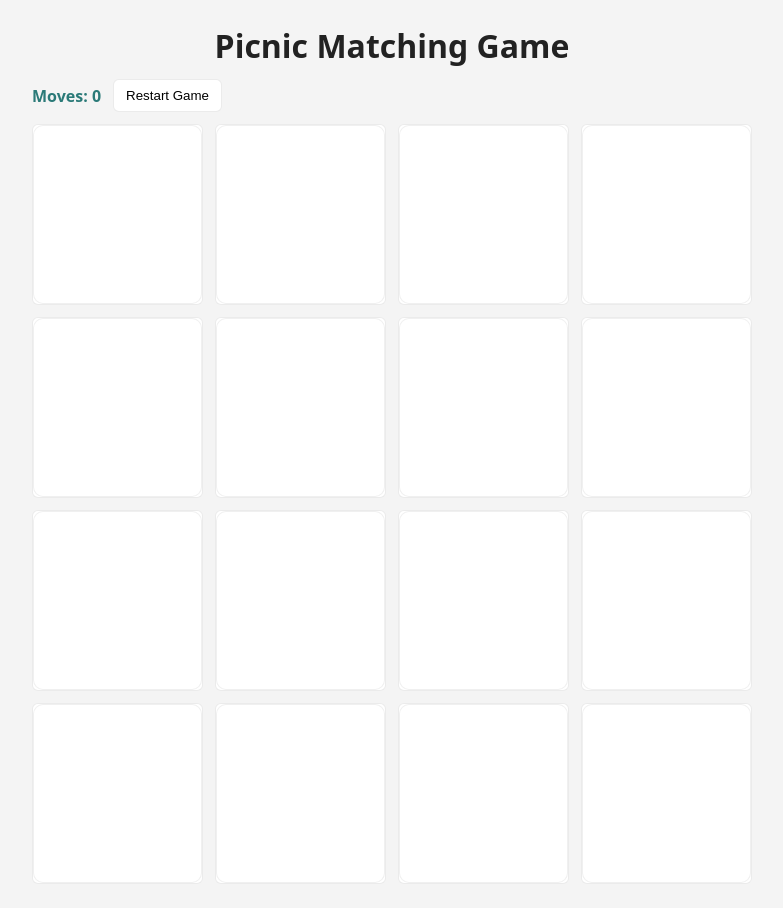
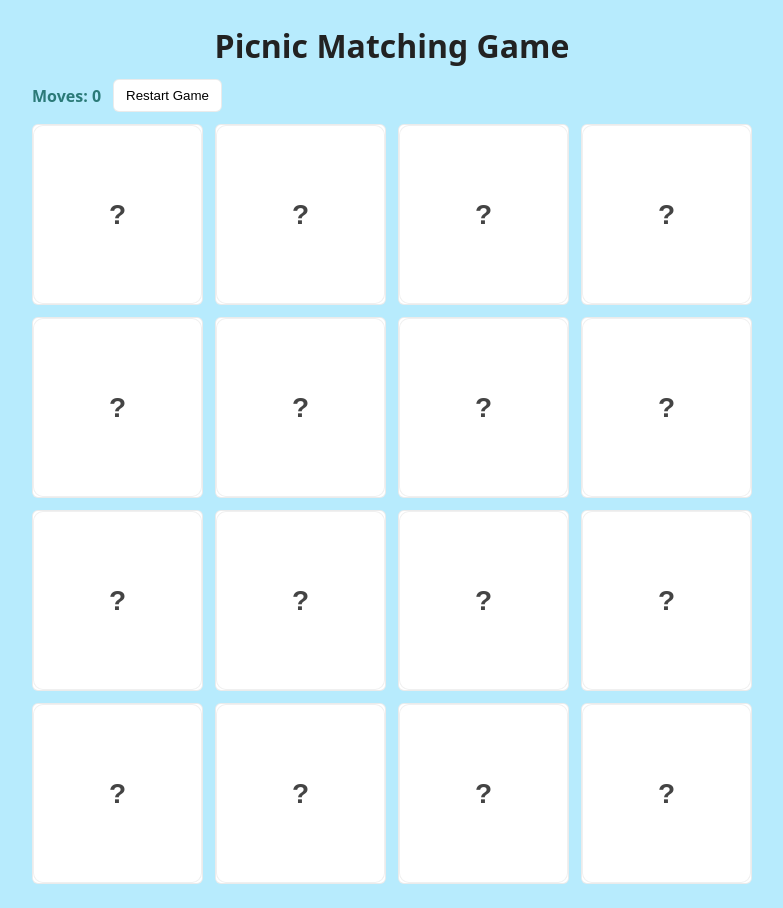
Before and after one commit to eikouji/picnic-matching-game-copilot, a plain HTML site: page index.html in a window 1280 px wide. Shown: the whole page, without its empty margins (248-1031 px from the left). Drawn offline with Linux system fonts and the light colour scheme.

Commit message:
Fix styles.css formatting for GitHub Pages

```diff
--- a/styles.css
+++ b/styles.css
@@ -1,6 +1,6 @@
 /* Picnic matching game styles */
 :root{
-    --bg: #f4f4f4;
+    --bg: #b7ebfd;
     --card-bg: #fff;
     --accent: #2b7a78;
 }
@@ -41,6 +41,16 @@ button{padding:8px 12px;border-radius:6px;border:1px solid rgba(0,0,0,0.08);back
 .card .front{
     background:var(--card-bg);border:1px solid rgba(0,0,0,0.06);
 }
+.card .front::before{
+    content: "?";
+    /* override the .face font-size if needed */
+    font-size: 28px;
+    color: #444;
+    font-weight: 700;
+    /* ensure the pseudo-element participates in flex centering */
+    display: inline-block;
+    line-height: 1;
+}
 .card .back{
     background:linear-gradient(135deg,#2b7a78,#17c3b2);color:#fff;transform:rotateY(180deg);font-weight:700
 }
```
